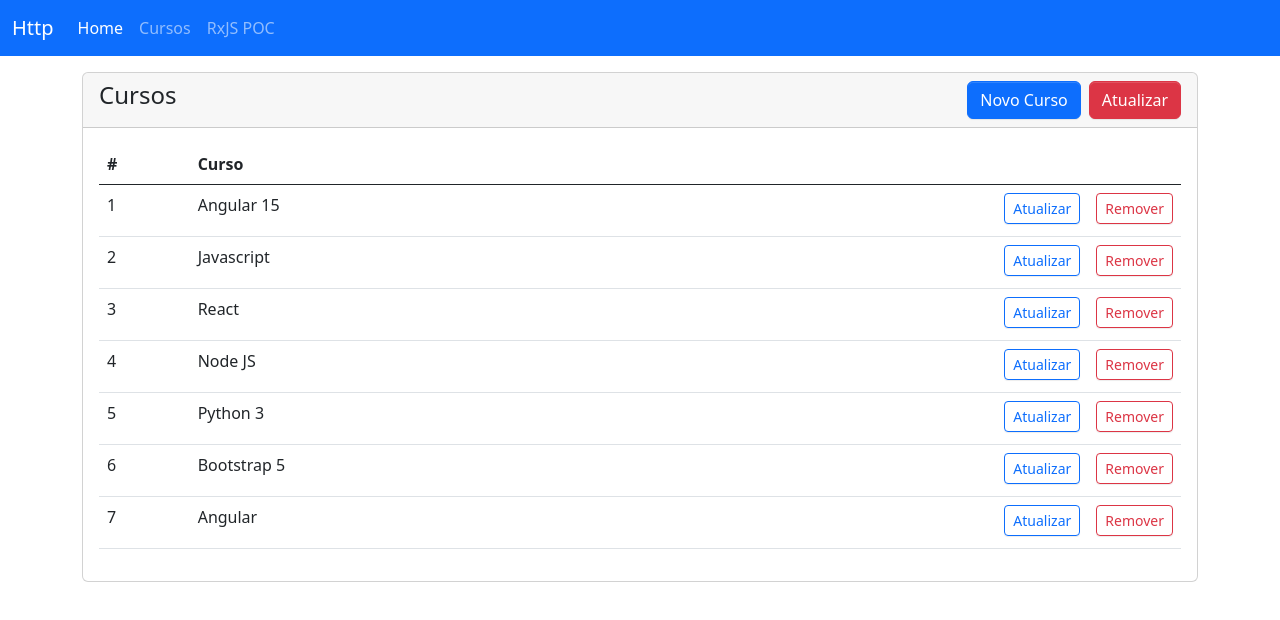
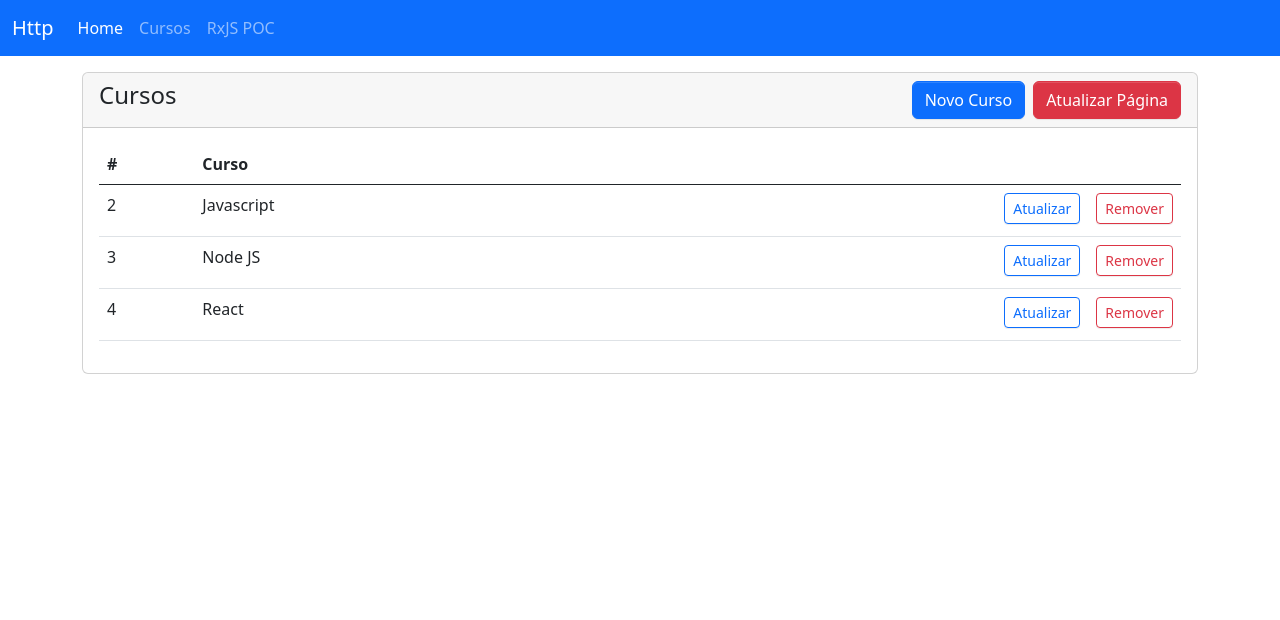
Before and after one commit to GiselleBarbosa/angular-curso-loiane, an Angular app in the folder 09-requests-http/: page /cursos in a window 1280 px wide. Shown: the top 620 px of the page. Built offline with nearby package versions, Linux system fonts and the light colour scheme; data requests are answered from the project's data file.

Commit message:
fix: update error

```diff
--- a/09-requests-http/db.json
+++ b/09-requests-http/db.json
@@ -1,32 +1,16 @@
 {
   "cursos": [
-    {
-      "id": 1,
-      "nome": "Angular 15"
-    },
     {
       "nome": "Javascript",
       "id": 2
     },
     {
-      "nome": "React",
-      "id": 3
+      "id": 3,
+      "nome": "Node JS"
     },
     {
       "id": 4,
-      "nome": "Node JS"
-    },
-    {
-      "id": 5,
-      "nome": "Python 3"
-    },
-    {
-      "id": 6,
-      "nome": "Bootstrap 5"
-    },
-    {
-      "id": 7,
-      "nome": "Angular"
+      "nome": "React"
     }
   ]
 }
--- a/09-requests-http/src/app/cursos/cursos-form/cursos-form.component.ts
+++ b/09-requests-http/src/app/cursos/cursos-form/cursos-form.component.ts
@@ -4,7 +4,8 @@ import { CursosService } from '../cursos-lista/cursos.service';
 import { AlertModalService } from '../../shared/alert-modal.service';
 import { Location } from '@angular/common';
 import { ActivatedRoute } from '@angular/router';
-import { map, switchMap } from 'rxjs/operators';
+// import { map, switchMap } from 'rxjs/operators';
+
 
 @Component({
   selector: 'app-cursos-form',
@@ -24,44 +25,52 @@ export class CursosFormComponent implements OnInit {
     private route: ActivatedRoute) { }
 
   ngOnInit() {
-    //  this.route.params.subscribe(
-    //  (params: any) => {
-    //    const id = params['id'];
-    //    console.log(id);
-    //    const curso$ = this.service.loadById(id);
-    //    curso$.subscribe( curso => {
-    //      this.updateForm(curso);
-    //    });
-    //  }
+
+    // const registro = null;
+
+    // this.route.params.subscribe(
+    //   (params: any) => {
+    //     const id = params['id'];
+    //     console.log(id);
+    //     const curso$ = this.service.loadByID(id);
+    //     curso$.subscribe(curso => {
+    //       registro = curso;
+    //       this.updateForm(curso);
+    //     });
+    //   }
     // );
+
+    // console.log(registro);
+
     // this.route.params
-    //   .pipe(
-    //     map((params: any) => params['id']),
-    //     switchMap(id => this.service.loadById(id))
-    //   )
-    //   .subscribe(curso => this.updateForm(curso));
+    // .pipe(
+    //   map((params: any) => params['id']),
+    //   switchMap(id => this.service.loadByID(id)),
+    //   // switchMap(cursos => obterAulas)
+    // )
+    // .subscribe(curso => this.updateForm(curso));
 
-    // para fazer um crud pode ser usado o ConcatMat -> a ordem da requisão importa
-    // mergeMap -> ordem da requisao NÃO importa
-    // exhaustMap -> espera a resposta para ir para a proxima requisao
+    // concatMap -> ordem da requisiçao importa
+    // mergeMap -> ordem nao importa
+    // exhaustMap -> usado por exemplo em casos de login, onde se espera a resposta para ir para a proxima requisição
 
-    const curso = this.route.snapshot.data['curso']
+    const curso = this.route.snapshot.data['curso'];
 
     this.formulario = this.formBuilder.group({
       id: [curso.id],
-      nome: [curso.nome, [Validators.required, Validators.minLength(3), Validators.maxLength(45)]]
+      nome: [curso.nome, [Validators.required, Validators.minLength(3), Validators.maxLength(250)]]
     });
   }
 
-  // updateForm(curso: any) {
-  //   this.formulario.patchValue({
+  // updateForm(curso) {
+  //   this.form.patchValue({
   //     id: curso.id,
   //     nome: curso.nome
-  //   })
+  //   });
   // }
 
   hasError(field: string) {
-    return this.formulario.get(field)?.errors
+    return this.formulario.get(field)?.errors;
   }
 
   onSubmit() {
@@ -76,46 +85,41 @@ export class CursosFormComponent implements OnInit {
         messageError = 'Erro ao atualizar curso, tente novamente.';
       }
 
-
       this.service.save(this.formulario.value).subscribe(
         success => {
           this.modal.showAlertSuccess(messageSuccess);
           this.location.back();
         },
-        error =>
-          this.modal.showAlertDanger(messageError),
+        error => this.modal.showAlertDanger(messageError),
       )
     }
 
-    //     if (this.formulario.value.id) {
-    //       // update
-    //       this.service.update(this.formulario.value).subscribe(
-    //         success => {
-    //           this.modal.showAlertSuccess('Curso atualizado com sucesso.');
-    //           this.location.back();
-    //         },
-    //         error => this.modal.showAlertDanger('Erro ao atualizar curso, tente novamente.'),
-    //         () => console.log('UPDATE completo')
-    //       )
-    //     } else {
-    //       this.service.create(this.formulario.value)
-    //         .subscribe(
-    //           success => {
-    //             this.modal.showAlertSuccess('Curso criado com sucesso.');
-    //             this.location.back();
-    //           },
-    //           error => this.modal.showAlertDanger('Erro ao criar curso, tente novamente.'),
-    //           () => console.log('Request completo')
-    //         )
-    //     }
+      /* if (this.form.value.id) {
+        // update
+        this.service.update(this.form.value).subscribe(
+          success => {
+            this.modal.showAlertSuccess('Curso atualizado com sucesso!');
+            this.location.back();
+          },
+          error => this.modal.showAlertDanger('Erro ao atualizar curso, tente novamente!'),
+          () => console.log('update completo')
+        );
+      } else {
+        this.service.create(this.form.value).subscribe(
+          success => {
+            this.modal.showAlertSuccess('Curso criado com sucesso!');
+            this.location.back();
+          },
+          error => this.modal.showAlertDanger('Erro ao criar curso, tente novamente!'),
+          () => console.log('request completo')
+        );
+      } */
 
-    //   }
-    // }
   }
+
   onCancel() {
     this.submitted = false;
-    this.formulario.reset()
-    console.log('Cancel')
-    this.location.back();
+    this.formulario.reset();
+    // console.log('onCancel');
   }
 }
--- a/09-requests-http/src/app/cursos/cursos-lista/cursos-lista.component.html
+++ b/09-requests-http/src/app/cursos/cursos-lista/cursos-lista.component.html
@@ -5,7 +5,7 @@
     </div>
     <div class="float-end">
       <button type="button" class="btn btn-primary me-2" [routerLink]="['novo']">Novo Curso</button>
-      <button type="button" class="btn btn-danger" (click)="onRefresh()">Atualizar</button>
+      <button type="button" class="btn btn-danger" (click)="onRefresh()">Atualizar Página</button>
     </div>
   </div>
   <div class="card-body">
@@ -28,7 +28,7 @@
           <td>
             <span class="float-end">
               <button class="btn btn-outline-primary mb-1 btn-sm me-3" (click)="onEdit(curso.id)">Atualizar</button>
-              <button class="btn btn-outline-danger mb-1 btn-sm">Remover</button>
+              <button class="btn btn-outline-danger mb-1 btn-sm" (click)="onDelete(curso)">Remover</button>
             </span>
           </td>
 
@@ -45,5 +45,12 @@
         Erro ao carregar a lista de cursos. Tente novamente mais tarde.
       </div>
       </ng-template> -->
+  </div>
 
-  </div>
+  <ng-template #deleteModal>
+    <div class="modal-body text-center">
+      <p>Tem certeza que deseja remover este curso?</p>
+      <button type="button" class="btn btn-danger me-2" (click)="onConfirmDelete()">Sim</button>
+      <button type="button" class="btn btn-primary" (click)="onDeclineDelete()" >Não</button>
+    </div>
+  </ng-template>
--- a/09-requests-http/src/app/cursos/cursos-lista/cursos-lista.component.ts
+++ b/09-requests-http/src/app/cursos/cursos-lista/cursos-lista.component.ts
@@ -1,4 +1,4 @@
-import { Component, OnInit } from '@angular/core';
+import { Component, OnInit, ViewChild } from '@angular/core';
 // import { BsModalRef, BsModalService } from 'ngx-bootstrap/modal';
 import { catchError, Observable, of, Subject } from 'rxjs';
 // import { AlertModalComponent } from 'src/app/shared/alert-modal/alert-modal.component';
@@ -6,6 +6,7 @@ import { Curso } from './curso';
 import { CursosService } from './cursos.service';
 import { AlertModalService } from '../../shared/alert-modal.service';
 import { ActivatedRoute, Router, Routes } from '@angular/router';
+import { BsModalService, BsModalRef } from 'ngx-bootstrap/modal';
 
 @Component({
   selector: 'app-cursos-lista',
@@ -18,15 +19,21 @@ export class CursosListaComponent implements OnInit {
 
   //bsModalRef?: BsModalRef;
 
+  deleteModalRef?: BsModalRef;
+  @ViewChild('deleteModal') deleteModal: any;
+
   cursos$?: Observable<Curso[]>
   error$ = new Subject<boolean>();
+
+  cursoSelecionado!: Curso;
 
   constructor(
     private service: CursosService,
     private alertService: AlertModalService,
     private router: Router,
-    private route: ActivatedRoute
-    ){ }
+    private route: ActivatedRoute,
+    private modalService: BsModalService
+  ) { }
 
   // private modalService: BsModalService // private modalService: BsModalService
 
@@ -58,14 +65,37 @@ export class CursosListaComponent implements OnInit {
       );    */
   }
 
-  handleError(){
+  handleError() {
     this.alertService.showAlertDanger('Erro ao carregar cursos. Tente novamente mais tarde.')
     // this.bsModalRef = this.modalService.show(AlertModalComponent);
     // this.bsModalRef.content.type = 'danger';
     // this.bsModalRef.content.message = 'Erro ao carregar cursos. Tente novamente mais tarde.';
   }
 
-  onEdit(id: any){
-this.router.navigate(['editar', id], { relativeTo : this.route})
+  onEdit(id: any) {
+    this.router.navigate(['editar', id], { relativeTo: this.route })
+  }
+
+  onDelete(curso: any) {
+    this.cursoSelecionado = curso;
+    this.deleteModalRef = this.modalService.show(this.deleteModal, { class: 'modal-sm' })
+  }
+
+  onConfirmDelete() {
+    this.service.remove(this.cursoSelecionado.id)
+    .subscribe(
+      success => {
+        this.onRefresh();
+        this.deleteModalRef?.hide();
+      },
+      error => {
+        this.alertService.showAlertDanger('Erro ao tentar remover curso. Tente novamente mais tarde.');
+        this.deleteModalRef?.hide();
+      }
+    )
+  }
+
+  onDeclineDelete() {
+    this.deleteModalRef?.hide();
   }
 }
--- a/09-requests-http/src/app/cursos/cursos-lista/cursos.service.ts
+++ b/09-requests-http/src/app/cursos/cursos-lista/cursos.service.ts
@@ -45,4 +45,12 @@ export class CursosService {
     return this.create(curso)
   }
 
+  remove(id: number){
+    return this.http.delete(`${this.API}/${id}`)
+    .pipe(
+      take(1)
+    )
+
+  }
+
 }
```
Lines whose indentation alone changed are shown as unchanged.
